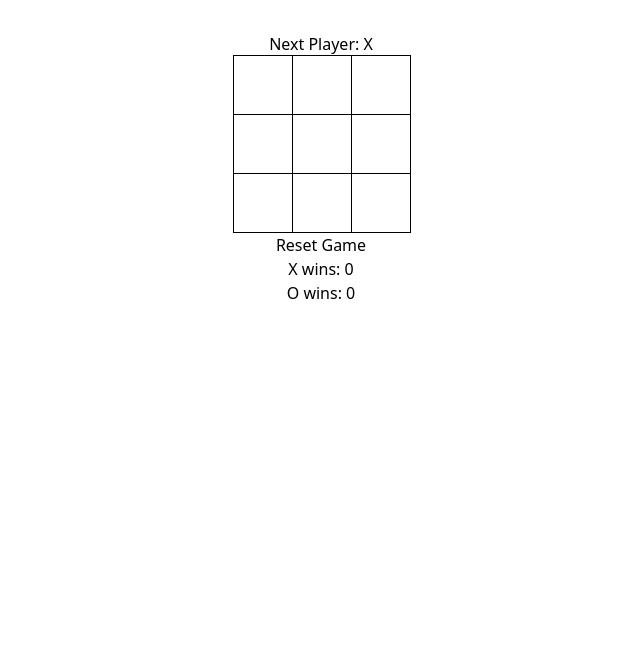
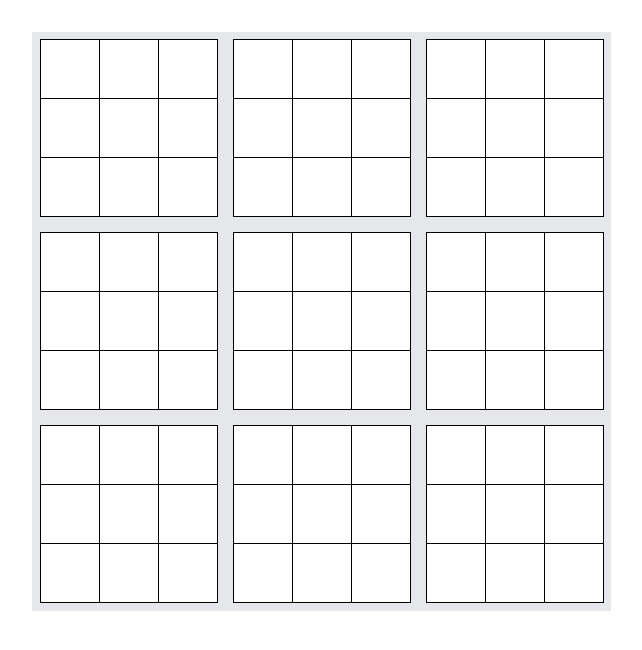
Before and after one commit to CharlesB8/UltimateTicTacToe, a React (Vite) app: page /ultimate in a window 1280 px wide. Shown: the top 650 px of the page, without its empty margins (319-961 px from the left). Built offline with nearby package versions, Linux system fonts and the light colour scheme.

Commit message:
Add ultimate tic tac toe grid and alternate turns

```diff
--- a/package.json
+++ b/package.json
@@ -14,7 +14,8 @@
     "@testing-library/react": "^16.0.0",
     "classnames": "^2.5.1",
     "react": "^18.3.1",
-    "react-dom": "^18.3.1"
+    "react-dom": "^18.3.1",
+    "react-router-dom": "^6.26.2"
   },
   "devDependencies": {
     "@babel/core": "^7.25.2",
--- /dev/null
+++ b/src/App.tsx
@@ -0,0 +1,14 @@
+import {Route, Routes} from "react-router-dom";
+import TicTacToe from "./TicTacToe";
+import UltimateTicTacToe from "./UltimateTicTacToe.tsx";
+
+const App = () => {
+    return (
+        <Routes>
+            <Route path="/" element={<TicTacToe />}/>
+            <Route path="/ultimate" element={<UltimateTicTacToe />} />
+        </Routes>
+    )
+}
+
+export default App;
--- a/src/TicTacToe.tsx
+++ b/src/TicTacToe.tsx
@@ -4,16 +4,19 @@ import {useEffect, useState} from 'react';
 import ResetButton from "./components/ResetButton";
 import Board from "./components/Board";
 import WinCounter from "./components/WinCounter";
+import calculateTicTacToeWinner from "./calculateTicTacToeWinner";
 
 function TicTacToe() {
-    const initialBoard = Array(9).fill(null)
+    const initialBoard = Array(9).fill(null);
     const [xIsNext, setXIsNext] = useState(true);
-    const [squares, setSquares] = useState(initialBoard)
+    const [squares, setSquares] = useState(initialBoard);
     const [xWins, setXWins] = useState(0);
     const [oWins, setOWins] = useState(0);
 
+    const winner = calculateTicTacToeWinner(squares);
+
     function handleClick(i: number) {
-        if (squares[i] || calculateWinner(squares)) {
+        if (squares[i] || winner) {
             return;
         }
         const nextSquares = squares.slice();
@@ -27,7 +30,6 @@ function TicTacToe() {
         setXIsNext(!xIsNext);
     }
 
-    const winner = calculateWinner(squares);
     let status;
 
     if (winner) {
@@ -63,29 +65,3 @@ function TicTacToe() {
 
 
 export default TicTacToe
-
-function calculateWinner(squares: Array<string | null>) {
-    const winningCombos = [
-        [0, 1, 2],
-        [3, 4, 5],
-        [6, 7, 8],
-        [0, 3, 6],
-        [1, 4, 7],
-        [2, 5, 8],
-        [0, 4, 8],
-        [2, 4, 6]
-    ];
-
-    for (let i = 0; i < winningCombos.length; i++) {
-        const [a, b, c] = winningCombos[i];
-        if (squares[a] && squares[a] === squares[b] && squares[a] === squares[c]) {
-            return squares[a];
-        }
-    }
-
-    if (!squares.includes(null)) {
-        return "";
-    }
-
-    return null;
-}
--- /dev/null
+++ b/src/UltimateTicTacToe.tsx
@@ -0,0 +1,35 @@
+import Board from "./components/Board";
+import { useState } from "react";
+
+const initialBoard = Array(9).fill(Array(9).fill(null));
+
+function UltimateTicTacToe() {
+    const [xIsNext, setXIsNext] = useState(true);
+    const [board, setBoard] = useState(initialBoard);
+
+    function handleClick(boardIndex: number, squareIndex: number) {
+        if (board[boardIndex][squareIndex]) {
+            return;
+        }
+
+       const nextBoard = board.map(subBoard => subBoard.slice());
+
+        nextBoard[boardIndex][squareIndex] = xIsNext ? "X" : "O";
+
+        setBoard(nextBoard);
+        setXIsNext(!xIsNext);
+    }
+
+
+        return (
+        <div className="inline-grid grid-cols-3 grid-rows-3" data-testid="ultimate-tictactoe">
+            {board.map((squares, boardIndex ) => (
+                <div className="border-8" key={boardIndex}>
+                    <Board  onSquareClick={(squareIndex) => handleClick(boardIndex, squareIndex)} squares={squares} />
+                </div>
+            ))}
+        </div>
+    )
+}
+
+export default UltimateTicTacToe;
--- /dev/null
+++ b/src/calculateTicTacToeWinner.ts
@@ -0,0 +1,27 @@
+function calculateTicTacToeWinner(squares: Array<string | null>) {
+    const winningCombos = [
+        [0, 1, 2],
+        [3, 4, 5],
+        [6, 7, 8],
+        [0, 3, 6],
+        [1, 4, 7],
+        [2, 5, 8],
+        [0, 4, 8],
+        [2, 4, 6]
+    ];
+
+    for (let i = 0; i < winningCombos.length; i++) {
+        const [a, b, c] = winningCombos[i];
+        if (squares[a] && squares[a] === squares[b] && squares[a] === squares[c]) {
+            return squares[a];
+        }
+    }
+
+    if (!squares.includes(null)) {
+        return "";
+    }
+
+    return null;
+}
+
+export default calculateTicTacToeWinner;
--- a/src/components/Board.tsx
+++ b/src/components/Board.tsx
@@ -10,7 +10,7 @@ interface BoardProps {
 function Board({ squares, onSquareClick, disabled = false }: BoardProps) {
 
     return (
-        <div className='flex justify-center'>
+        <div className='flex justify-center' data-testid='tictactoe-board'>
             <div className={classNames('board', {'is-disabled': disabled})}>
                 <div className='flex'>
                     <Square value={squares[0]} onSquareClick={() => onSquareClick(0)} disabled={disabled}/>
--- a/src/main.tsx
+++ b/src/main.tsx
@@ -1,10 +1,14 @@
 import { StrictMode } from 'react'
 import { createRoot } from 'react-dom/client'
-import TicTacToe from './TicTacToe.tsx'
+import App from './App'
 import './index.css'
+import {BrowserRouter} from "react-router-dom";
 
 createRoot(document.getElementById('root')!).render(
+
   <StrictMode>
-    <TicTacToe />
+      <BrowserRouter>
+          <App />
+      </BrowserRouter>
   </StrictMode>,
 )
--- a/tsconfig.app.json
+++ b/tsconfig.app.json
@@ -19,7 +19,8 @@
     "noUnusedLocals": true,
     "noUnusedParameters": true,
     "noFallthroughCasesInSwitch": true,
-    "strictNullChecks": false
+    "strictNullChecks": false,
+    "allowSyntheticDefaultImports": true
   },
   "include": ["src"]
 }
```
Also changed, not shown: 2 other files (tests, documents, lock files or other folders).
